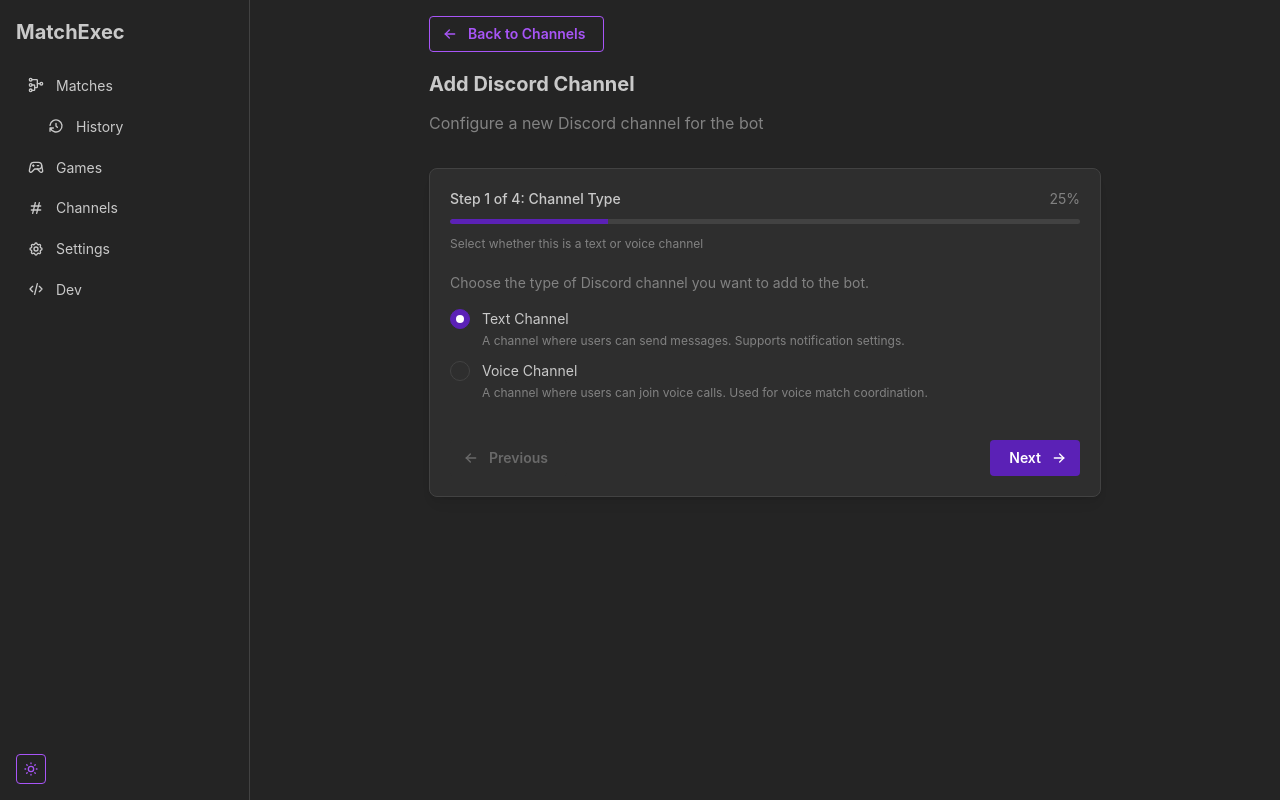
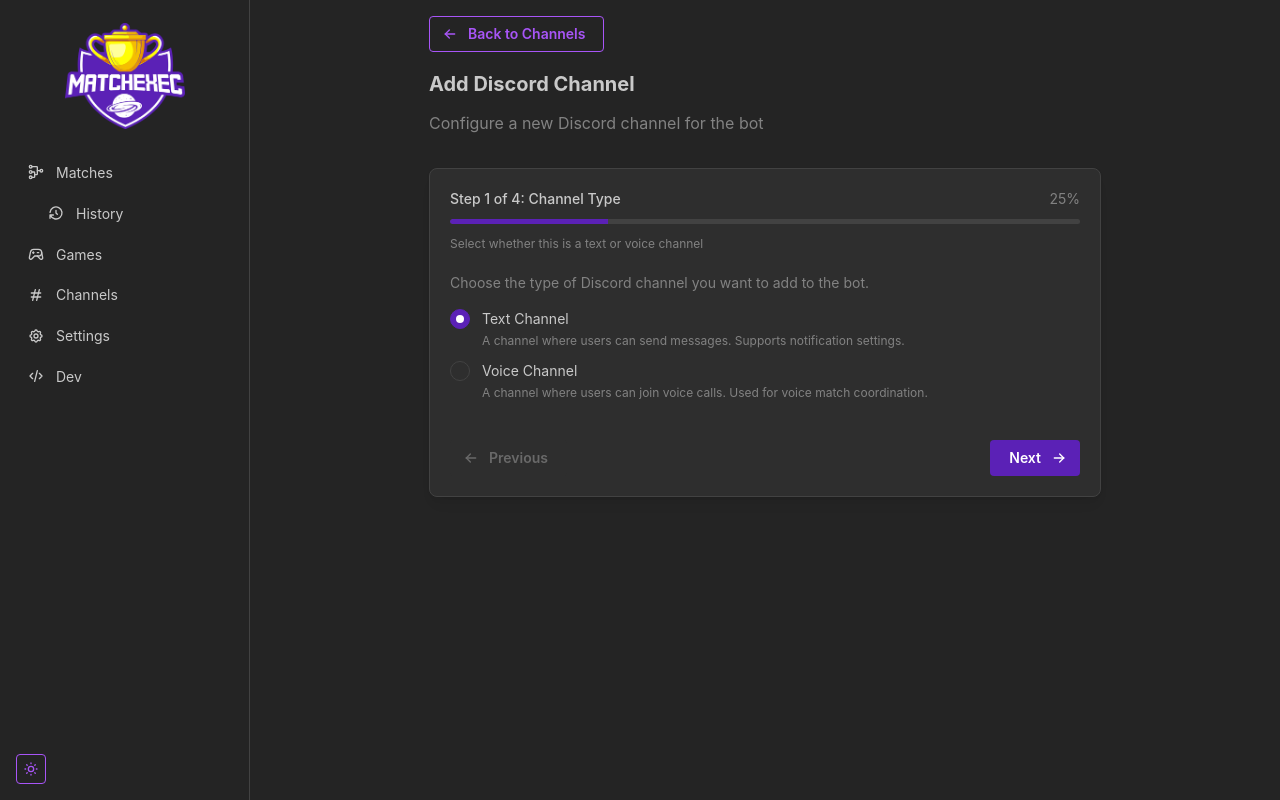
Before and after one commit to slamanna212/MatchExec, a Next.js app: page /channels/create in a window 1280 px wide. Built offline with nearby package versions, Linux system fonts and the light colour scheme.

Commit message:
add basic logo

```diff
--- a/src/components/navigation.tsx
+++ b/src/components/navigation.tsx
@@ -9,7 +9,8 @@
   Burger,
   Group,
   ActionIcon,
-  useMantineColorScheme
+  useMantineColorScheme,
+  Image
 } from '@mantine/core'
 import { useDisclosure } from '@mantine/hooks'
 import {
@@ -95,8 +96,14 @@
         </AppShell.Header>
         <AppShell.Navbar p="md">
           <AppShell.Section>
-            <Group mb="md" visibleFrom="md">
-              <Text size="xl" fw={700}>MatchExec</Text>
+            <Group mb="md" visibleFrom="md" justify="center">
+              <Image
+                src="/assets/512png.png"
+                alt="MatchExec Logo"
+                w={80}
+                h={80}
+                fit="contain"
+              />
             </Group>
           </AppShell.Section>
           <AppShell.Section grow />
@@ -151,8 +158,14 @@
 
       <AppShell.Navbar p="md">
         <AppShell.Section>
-          <Group mb="md" visibleFrom="md">
-            <Text size="xl" fw={700}>MatchExec</Text>
+          <Group mb="md" visibleFrom="md" justify="center">
+            <Image
+              src="/assets/512png.png"
+              alt="MatchExec Logo"
+              w={120}
+              h={120}
+              fit="contain"
+            />
           </Group>
         </AppShell.Section>
 
```
Also changed, not shown: public/assets/512png.png (added).
